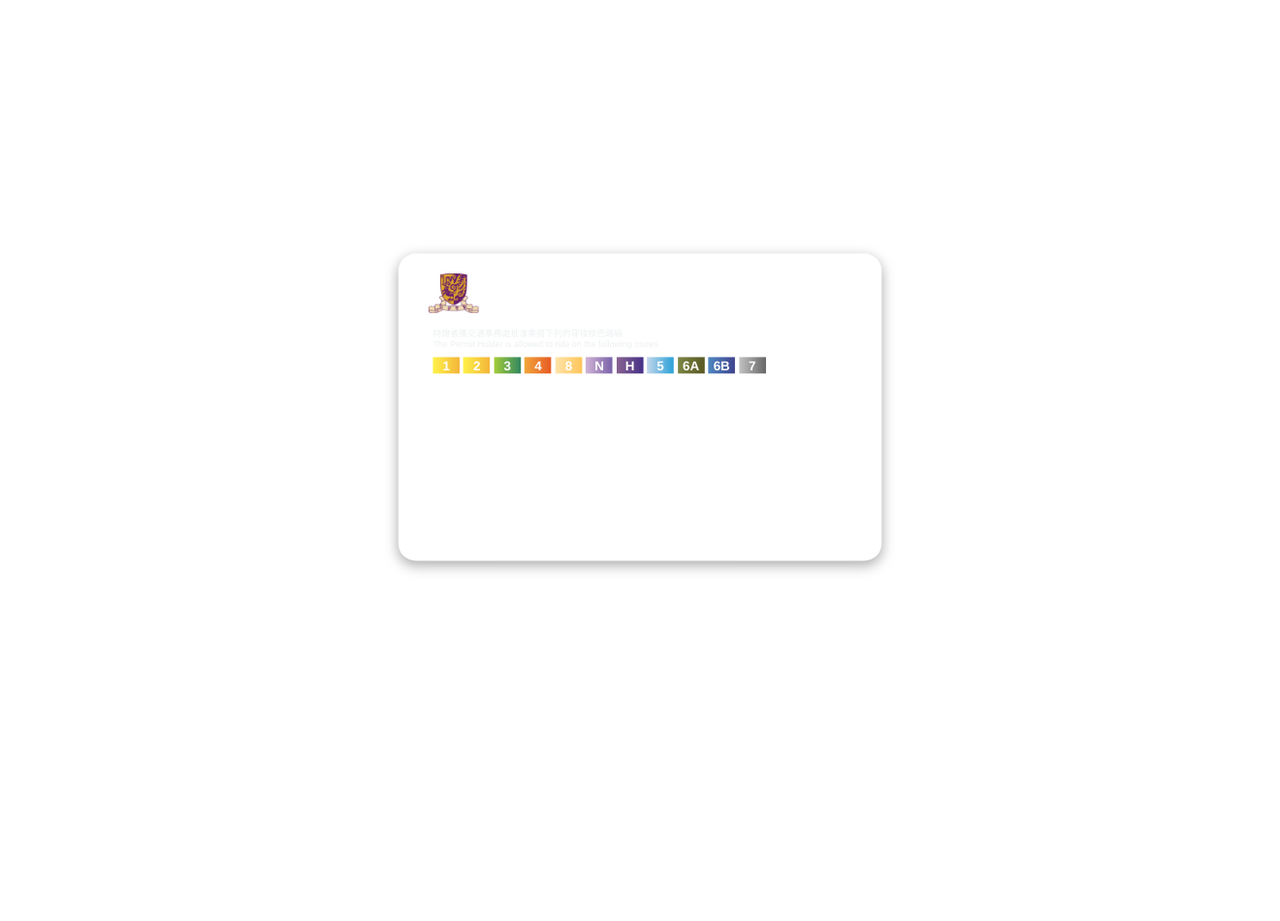
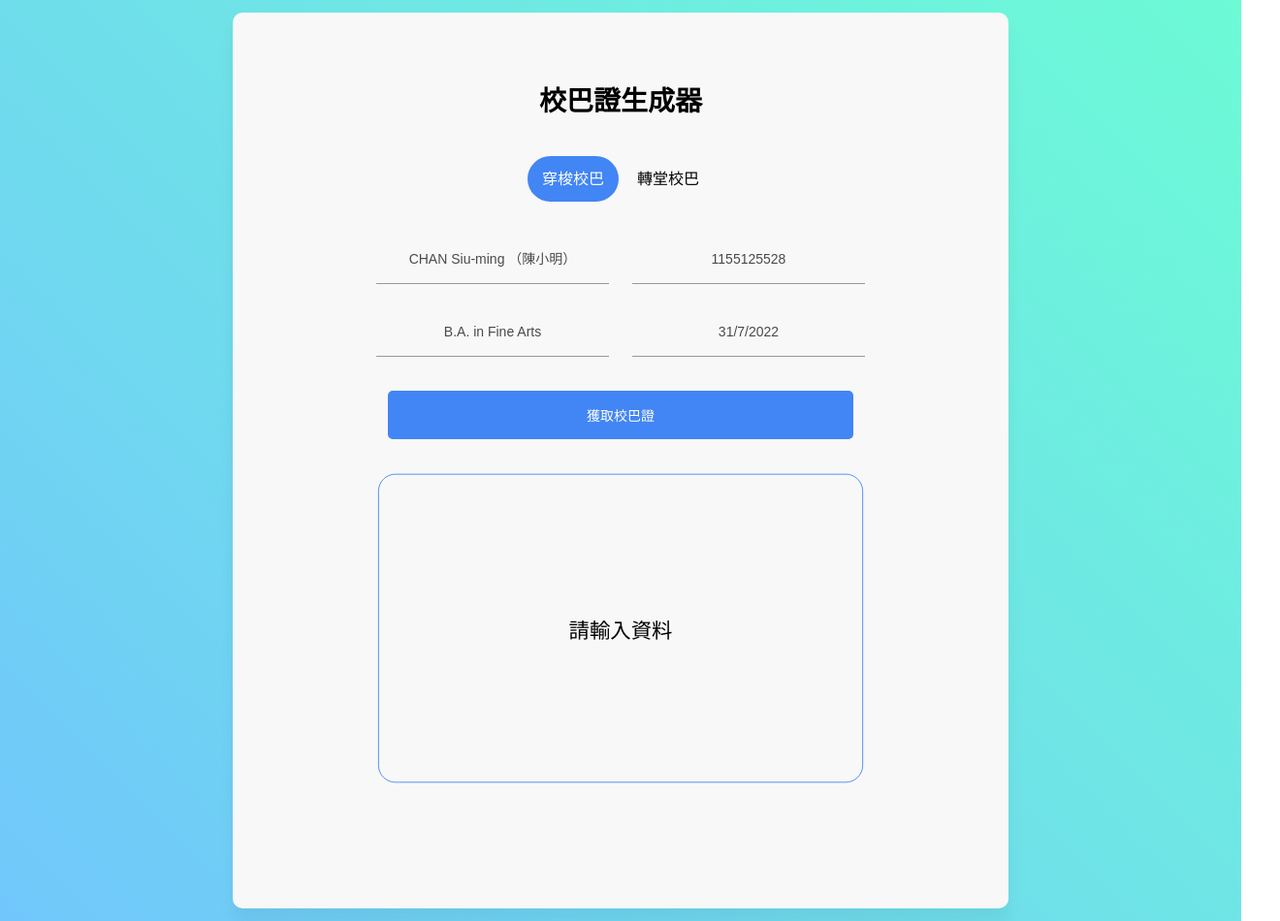
Before and after one commit to AnsonCheng03/CUHK_School_Bus_Permit, a plain HTML site: page index.html in a window 1280 px wide. Shown: the whole page at 97% size, 1320 px wide, since content can reach past the window. Before the commit the page ends 840 px from the top, so only its background shows below. Drawn offline with Linux system fonts and the light colour scheme.

Commit message:
Reupload

```diff
--- a/index.html
+++ b/index.html
@@ -2,108 +2,37 @@
 
 <head>
     <meta name="viewport" content="width=device-width, initial-scale=1, minimum-scale=1, maximum-scale=1">
-    <link href="../getcard/style.css" rel="stylesheet">
+    <link href="style.css" rel="stylesheet">
     <script src="script.js" defer></script>
-    <style>
-        body {
-            display: flex;
-            min-height: 600px;
-            min-width: 396px;
-            margin: 0;
-            padding: 20px;
-            text-align: center;
-            height: 100%;
-            width: 100%;
-
-            align-items: center;
-            justify-content: center;
-            height: 100%;
-            width: 100%;
-        }
-    </style>
 </head>
 
 <body>
-    <div class="card">
-        <div class="details">
-            <div class="header">
-                <div class="logo">
-                    <img src="../getcard/images/CUHK.png"></img>
+    <div class="center">
+        <div class="content">
+            <h1>校巴證生成器</h1>
+            <form onsubmit="return submitform(this, '.card', 'getcard')" method="get">
+                <div class="switch-toggle">
+                    <input id="student" name="Type" type="radio" value="Transit" checked>
+                    <label for="student">穿梭校巴</label>
+                    <input id="admin" name="Type" type="radio" value="Lesson">
+                    <label for="admin">轉堂校巴</label>
                 </div>
-                <div class="schname">
-                    <span>香港中文大學</span>
-                    <span> The Chinese University of Hong Kong</span>
-                </div>
-                <div class="hinttxt">
-                    <span>落車前請按鐘一次</span>
-                    <span>To Stop Press The Bell Once</span>
+                <br>
+                <input placeholder="CHAN Siu-ming （陳小明）" name="Name" type="text"></input>
+                <input placeholder="1155125528" name="SID" type="text"></input><br>
+                <input placeholder="B.A. in Fine Arts" name="Major" type="text"></input>
+                <input placeholder="31/7/2022" name="Valid" type="text"></input><br>
+                <button type="submit" name="requestmode">獲取校巴證</button>
+            </form>
+
+            <div class="cardwrapper">
+                <div class="card">
+                    <a style="font-size: 1.5rem;">請輸入資料</a>
                 </div>
             </div>
-            <div class="cardname">
-                <h1></h1>
-                <h2></h2>
-            </div>
-            <div class="routeavil">
-                <div class="desctxt">
-                    <span>持證者獲交通事務處批准乘搭下列的穿梭校巴路線</span>
-                    <span>The Permit Holder is allowed to ride on the following routes</span>
-                </div>
-                <div class="routes">
-                    <span class="transit" style="background: linear-gradient(90deg, #fff149 0%, #f3b53a 100%)">1</span>
-                    <span class="transit" style="background: linear-gradient(90deg, #fff149 0%, #f3b53a 100%)">2</span>
-                    <span class="transit" style="background: linear-gradient(90deg, #a4cc39 0%, #318761 100%);">3</span>
-                    <span class="transit" style="background: linear-gradient(90deg, #f1a63b 0%, #e75a24 100%);">4</span>
-                    <span class="transit" style="background: linear-gradient(90deg, #ffe3a8 0%, #ffc55A 100%);">8</span>
-                    <span class="transit" style="background: linear-gradient(90deg, #d1b4d5 0%, #7961a8 100%);">N</span>
-                    <span class="transit" style="background: linear-gradient(90deg, #896391 0%, #453087 100%);">H</span>
-                    <span class="lesson" style="background: linear-gradient(90deg, #c2d6ea 0%, #29a1d8 100%);">5</span>
-                    <span class="lesson" style="background: linear-gradient(90deg, #7c8644 0%, #585823 100%);">6A</span>
-                    <span class="lesson" style="background: linear-gradient(90deg, #4f88c1 0%, #3f438f 100%);">6B</span>
-                    <span class="lesson" style="background: linear-gradient(90deg, #c2c2c2 0%, #666666 100%);">7</span>
-                </div>
-            </div>
-            <div class="studatas">
-                <div class="Name">
-                    <div class="desc">
-                        <span>學生姓名</span>
-                        <span>Name</span>
-                    </div>
-                    <div class="value">
-                        <span></span>
-                    </div>
-                </div>
-                <div class="SID">
-                    <div class="desc">
-                        <span>學生編號</span>
-                        <span>Student ID</span>
-                    </div>
-                    <div class="value">
-                        <span></span>
-                    </div>
-                </div>
-                <div class="Major">
-                    <div class="desc">
-                        <span>主修科目</span>
-                        <span>Major</span>
-                    </div>
-                    <div class="value">
-                        <span></span>
-                    </div>
-                </div>
-                <div class="Valid">
-                    <div class="desc">
-                        <span>有效期至</span>
-                        <span>Valid Until</span>
-                    </div>
-                    <div class="value">
-                        <span></span>
-                    </div>
-                </div>
-            </div>
+            <button class="download" type="button">儲存校巴證</button>
         </div>
     </div>
-
-
 </body>
 
 </html>
```
